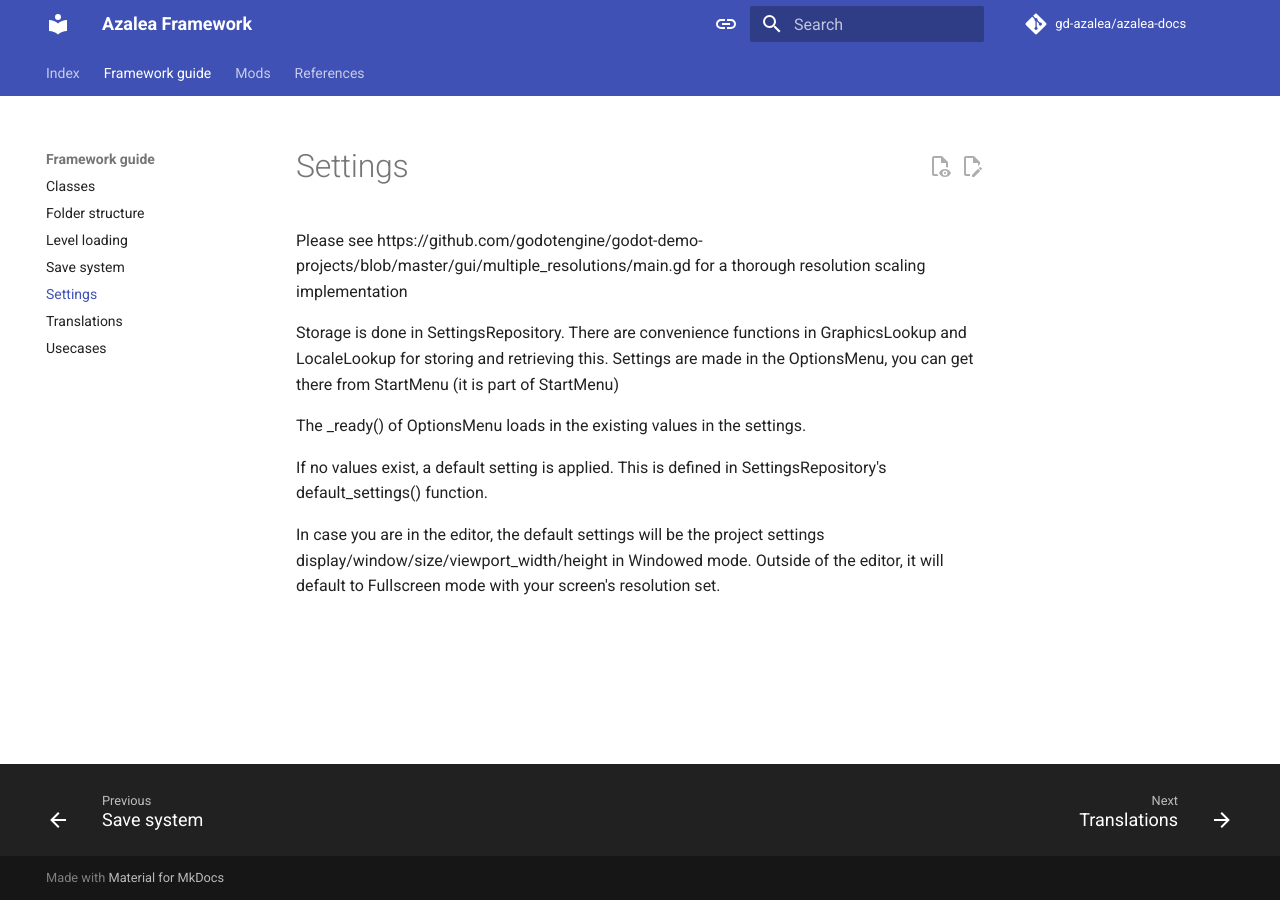
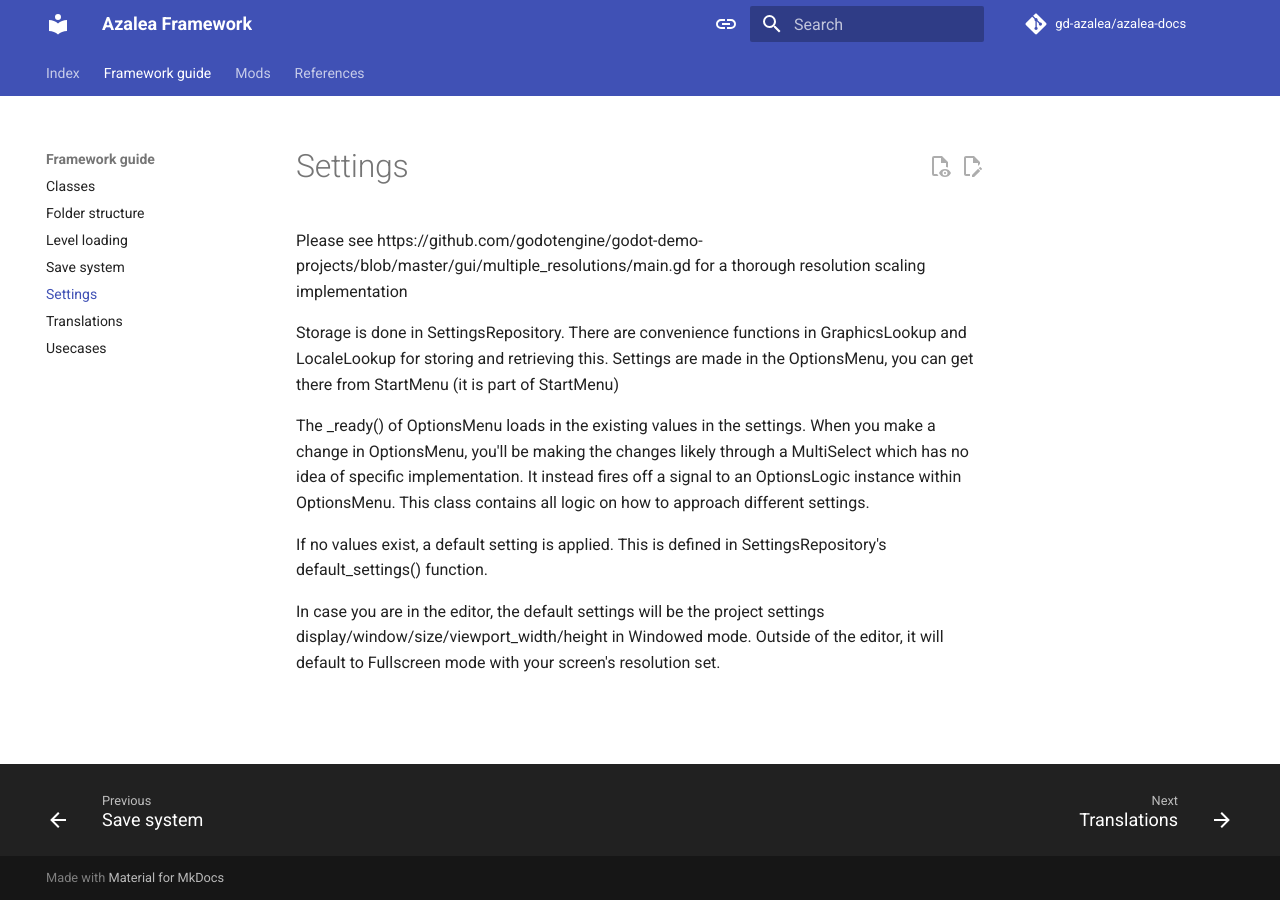
Before and after one commit to gd-azalea/azalea-docs, an MkDocs documentation site: the page built from docs/framework-guide/settings.md, in a window 1280 px wide. Built offline with MkDocs 1.6.1 and Material for MkDocs 9.7.7, drawn with Linux system fonts in a browser that asks for light colours; comment, search, counter and statistics services are not loaded.

Commit message:
Update settings.md

```diff
--- a/docs/framework-guide/settings.md
+++ b/docs/framework-guide/settings.md
@@ -4,7 +4,7 @@
 Storage is done in SettingsRepository. There are convenience functions in GraphicsLookup and LocaleLookup for storing and retrieving this.
 Settings are made in the OptionsMenu, you can get there from StartMenu (it is part of StartMenu)
 
-The _ready() of OptionsMenu loads in the existing values in the settings.
+The _ready() of OptionsMenu loads in the existing values in the settings. When you make a change in OptionsMenu, you'll be making the changes likely through a MultiSelect which has no idea of specific implementation. It instead fires off a signal to an OptionsLogic instance within OptionsMenu. This class contains all logic on how to approach different settings.
 
 If no values exist, a default setting is applied. This is defined in SettingsRepository's default_settings() function.
 
```
